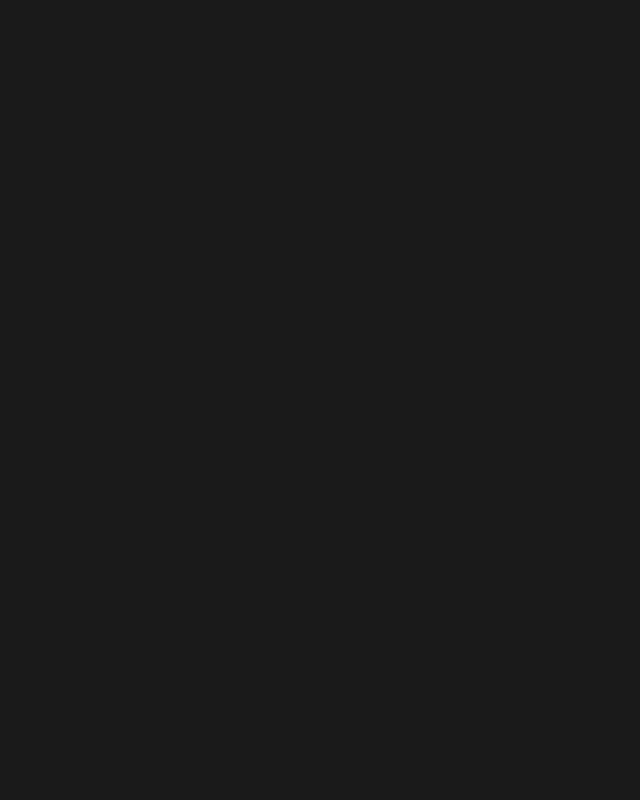
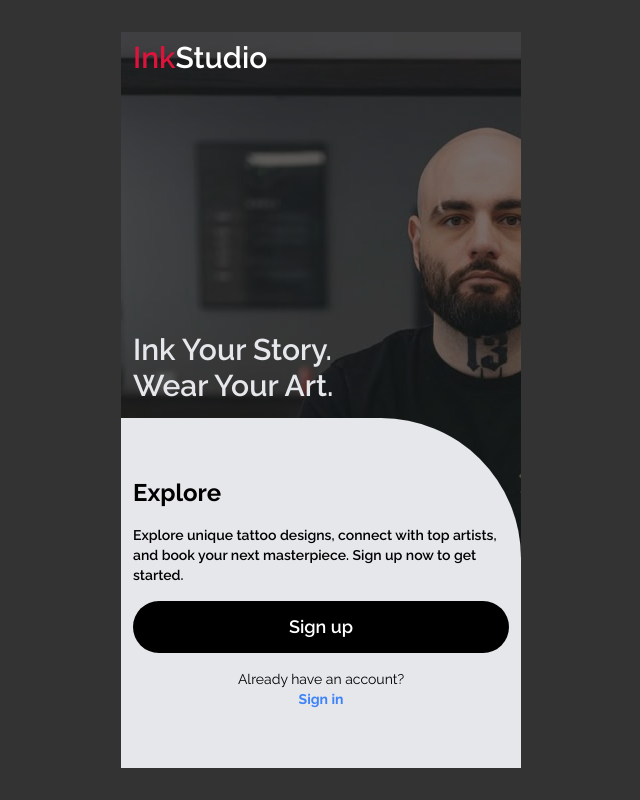
Before and after one commit to Chrizho001/InkStudio_Frontend, a React (Vite) app: page /auth/welcome in a window 1280 px wide. Before the commit this address had no page. Shown: the whole page, without its empty margins (319-959 px from the left). Built offline with nearby package versions, Linux system fonts and the light colour scheme.

Commit message:
done with the welcome page

```diff
--- a/src/App.jsx
+++ b/src/App.jsx
@@ -5,6 +5,7 @@ import Signup from "./pages/Signup";
 import EmailConfirmation from "./pages/EmailConfirmation"
 import ResetPassword from './pages/ResetPassword'
 import ResetPasswordConfirm from "./pages/ResetPasswordConfirm";
+import Welcome from "./pages/Welcome";
 import { ToastContainer} from 'react-toastify';
 import ProtectedRoute from "./components/ProtectedRoute";
 
@@ -16,6 +17,7 @@ const App = () => {
       <Routes>
         <Route path="/auth">
           <Route path="login" element={<Login />} />
+          <Route path="welcome" element={<Welcome />} />
           <Route path="signup" element={<Signup />} />
           <Route path="activate/:uid/:token" element={<EmailConfirmation />} />
           <Route path="reset-password-confirm" element={<ResetPasswordConfirm />} />
--- a/src/components/ProtectedRoute.jsx
+++ b/src/components/ProtectedRoute.jsx
@@ -4,7 +4,7 @@ import { Navigate, Outlet } from "react-router-dom";
 const ProtectedRoute = () => {
   const token = localStorage.getItem("access_token");
 
-  return token ? <Outlet /> : <Navigate to="/auth/login" replace />;
+  return token ? <Outlet /> : <Navigate to="/auth/welcome" replace />;
 };
 
 export default ProtectedRoute;
--- a/src/pages/Login.jsx
+++ b/src/pages/Login.jsx
@@ -125,7 +125,7 @@ const Login = () => {
           </button>
         </div>
 
-        <button className="px-6 py-3 w-full font-semibold text-lg text-gray-200 font-cairo bg-secondary rounded-full mt-4 hover:scale-110 transition-transform duration-300">
+        <button className="px-6 py-3 w-full font-semibold text-lg text-gray-200 font-cairo bg-secondary rounded-full mt-4 hover:scale-105 transition-transform duration-300">
           {loading ? (
             <div className="flex gap-3 items-center justify-center">
               <Spinner
--- a/src/pages/Signup.jsx
+++ b/src/pages/Signup.jsx
@@ -151,7 +151,7 @@ const Signup = () => {
 
         <button
           type="submit"
-          className="px-6 py-3 w-full lg:w-full font-semibold text-lg text-gray-200 font-cairo bg-secondary rounded-full mt-4 hover:scale-110 transition-transform duration-300"
+          className="px-6 py-3 w-full lg:w-full font-semibold text-lg text-gray-200 font-cairo bg-secondary rounded-full mt-4 hover:scale-105 transition-transform duration-300"
         >
           {loading ? (
             <div className="flex gap-3 items-center justify-center">
--- /dev/null
+++ b/src/pages/Welcome.jsx
@@ -0,0 +1,53 @@
+import welcomeImage from "../assets/welcome2.jpg";
+import { useNavigate } from "react-router-dom";
+
+const Welcome = () => {
+  const navigate = useNavigate();
+  return (
+    <section className="w-full h-screen  mx-auto flex justify-center items-center bg-center bg-cover md:py-8 bg-primaryDark2">
+      <div
+        style={{ backgroundImage: `url(${welcomeImage})` }}
+        className="w-full md:w-[400px] lg:w-[400px] h-full relative flex items-center justify-center"
+      >
+        <div className="absolute inset-0 bg-primary/60 w-full h-full flex flex-col justify-between ">
+          <div className="flex flex-col justify-between w-full h-[380px] py-2 px-3">
+            <p className="text-2xl md:text-2xl lg:text-3xl font-cairo font-semibold ">
+              <span className="text-secondary">Ink</span>Studio
+            </p>
+            <h3 className="font-cairo text-3xl text-gray-200 font-semibold">
+              Ink Your Story. <br />
+              Wear Your Art.
+            </h3>
+          </div>
+
+          <div className="w-full h-[350px] bg-gray-200 opacity-100 rounded-tr-[140px] flex items-center justify-center">
+            <div className="flex flex-col gap-y-4 justify-center py-3 text-black font-cairo px-3 ">
+              <h3 className="text-2xl font-bold ">Explore</h3>
+              <p className="text-sm font-semibold">
+                Explore unique tattoo designs, connect with top artists, and
+                book your next masterpiece. Sign up now to get started.
+              </p>
+              <button
+                onClick={() => navigate("/auth/signup")}
+                className="w-full bg-black text-white py-3 rounded-full text-lg font-semibold cursor-pointer hover:scale-105 transition-transform duration-300"
+              >
+                Sign up
+              </button>
+              <button className="text-sm font-normal">
+                Already have an account? <br />{" "}
+                <span
+                  onClick={() => navigate("/auth/login")}
+                  className="text-blue-500 py-3 font-bold cursor-pointer"
+                >
+                  Sign in
+                </span>
+              </button>
+            </div>
+          </div>
+        </div>
+      </div>
+    </section>
+  );
+};
+
+export default Welcome;
```
Also changed, not shown: src/assets/welcome2.jpg (added).
